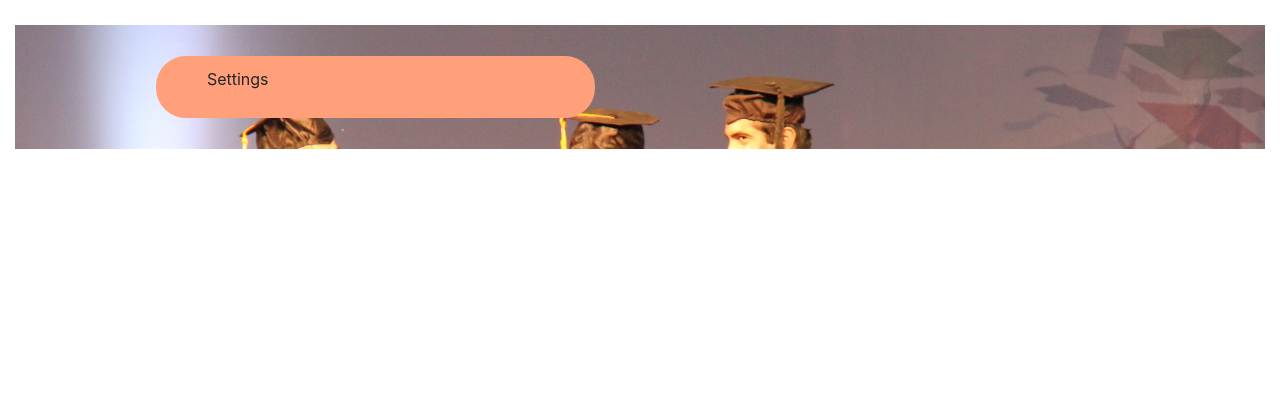
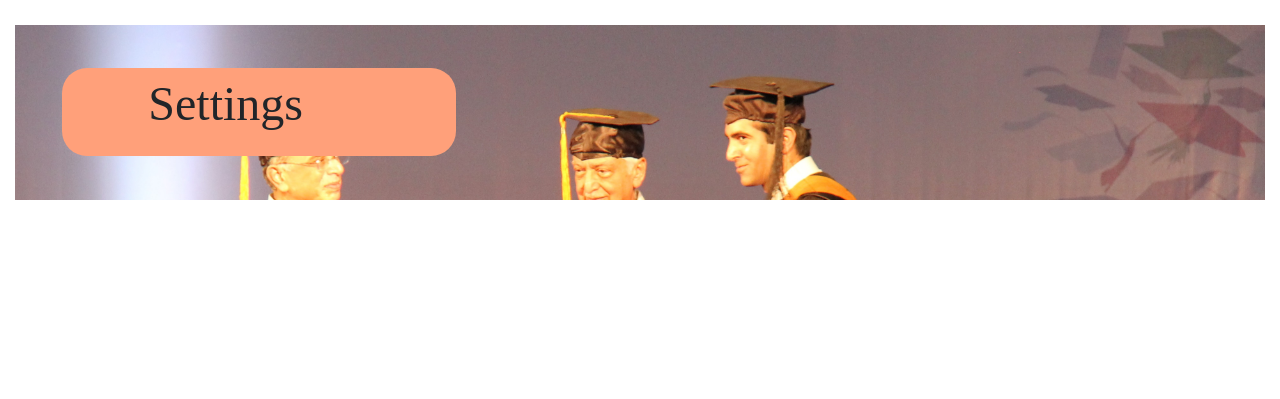
Before and after one commit to HamzaAzee/finalyearproject, a PHP site: page /sli.html in a window 1280 px wide. Shown: the part 86-485 px from the top of the page. Run offline with PHP 8.4, Linux system fonts and the light colour scheme.

Commit message:
Add files via upload

```diff
--- a/mystyle2.css
+++ b/mystyle2.css
@@ -1,22 +1,60 @@
 #aik{
 	background-color:lightsalmon;
-	border-radius:30px;
-	width:400%;
-	padding:10%;
+	border-radius:25px;
+
+
+	margin-top:5%;
+	margin-bottom:5%;
+
+
+	width:300%;
+}
+#resize{
+	padding-left:2%;
+	padding-right:2%;
+	margin-top:2%;
+
+	background-image:url("img13.jpg");
+	background-size:cover;
+	}
+#size{
+	font-family:Bodoni mt black;
+    margin-top:30%;
+    float:justify;
+	margin-left:30%;
+	font-size:300%;
+}
+.container{
+	width:100%;
+}
+.field2{
+		width:80%;
+		height:80%;
+
+		margin-top:0%;
+		margin-bottom:auto;
 }
 #do{
 	background-color:goldenrod;
-	border-radius:30px;
-	width:400%;
-	padding:10%;
-	margin-left:100%;
+	border-radius:25px;
+
+	padding:2%;
+	text-align:center;
+	margin-left:50%;
 }
 #teen{
 	background-color:mediumspringgreen;
-	border-radius:30px;
-	width:400%;
-	padding:10%;
-	margin-left:220%;
+	border-radius:25px;
+
+	text-align:center;
+	padding:2%;
+	margin-left:60%;
+}
+
+.field{
+	background:none;
+	background-repeat:no-repeat;
+	background-size:contain;
 }
 .dropdown {
   position: relative;
@@ -27,7 +65,8 @@ display:none;
 position:relative;
 background:none;
 color:white;
-  width:200%;
+  width:175%;
+  text-align:center;
   box-shadow: 0px 8px 16px 0px rgba(0,0,0,0.2);
   padding: 5px 5px;
   z-index: 1;
```
